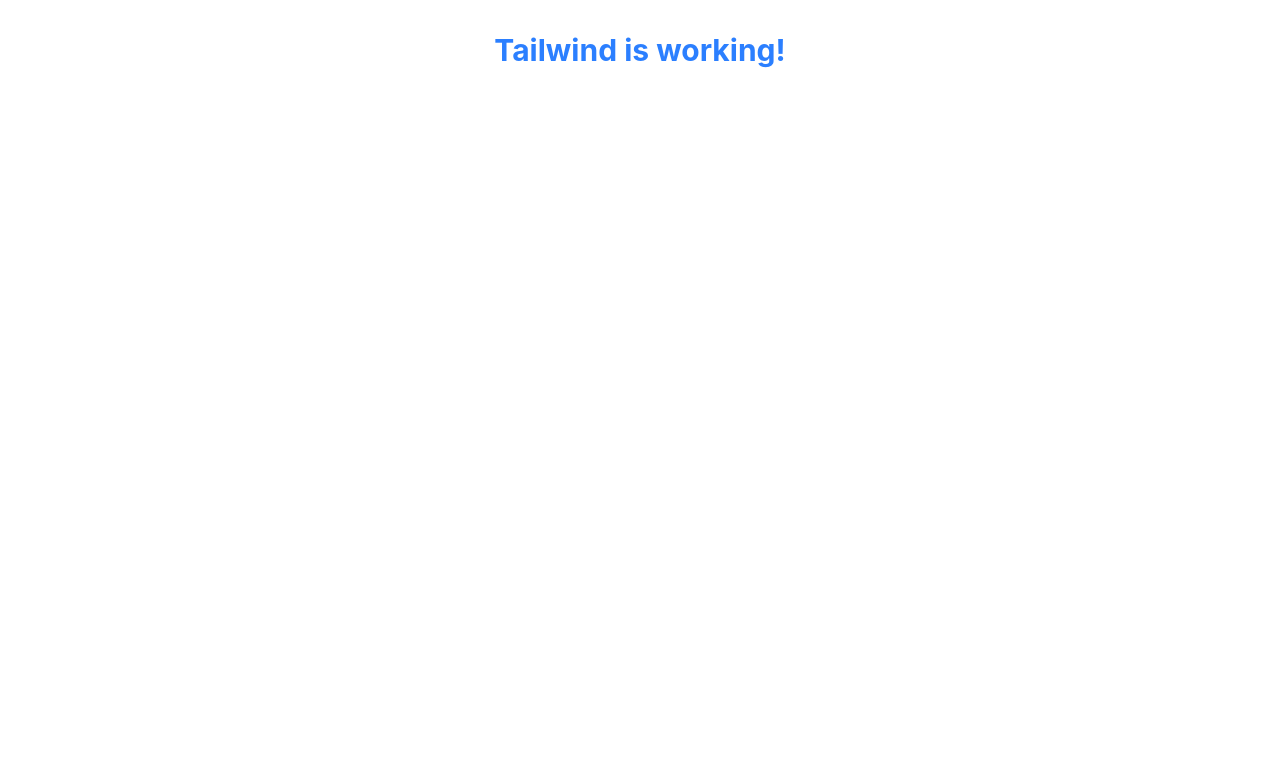
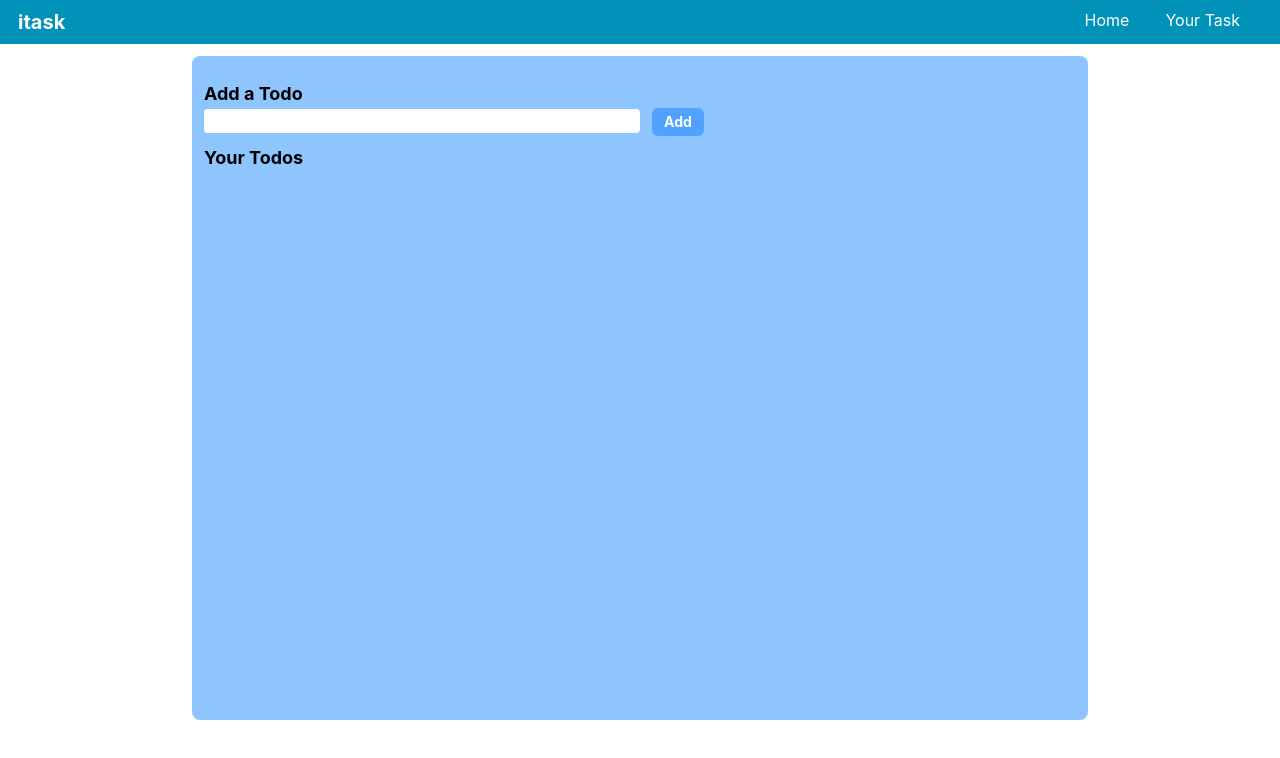
Before and after one commit to Asmar255/Todo-list, a React (Vite) app in the folder todo list/: page / in a window 1280 px wide. Shown: the top 758 px of the page. Built offline with nearby package versions, Linux system fonts and the light colour scheme.

Commit message:
created the navbar and now creating the logic for todo to be displayed after being added

```diff
--- a/todo list/index.html
+++ b/todo list/index.html
@@ -4,7 +4,7 @@
     <meta charset="UTF-8" />
     <link rel="icon" type="image/svg+xml" href="/vite.svg" />
     <meta name="viewport" content="width=device-width, initial-scale=1.0" />
-    <title>todo-list</title>
+    <title>todo-list  - manage your tasks</title>
   </head>
   <body>
     <div id="root"></div>
--- a/todo list/src/App.jsx
+++ b/todo list/src/App.jsx
@@ -1,13 +1,55 @@
 import { useState } from 'react'
-import reactLogo from './assets/react.svg'
-import viteLogo from '/vite.svg'
-import './App.css'
+import Navbar from './components/Navbar'
 
 function App() {
+
+  const [todo,settodo]=useState("")
+  const [todos,settodos]=useState([])
+    const handleEdit=()=>{
+
+    }
+
+    const handleDelete=()=>{
+
+    }
+
+    const handleAdd=()=>{
+      settodos([...todos,{todo,isCompleted: false}])
+      settodo("")
+    }
+
+     const handleChnage=(e)=>{
+      settodo(e.target.value)
+    }
+
   return (
-    <h1 className="text-3xl font-bold text-blue-500">
-      Tailwind is working!
-    </h1>
+    <>
+      <Navbar/>
+      <div className='container mx-auto my-3 rounded-lg bg-blue-300 py-4 px-3 max-w-4xl min-h-[83vh]'>
+
+        <div className="addtodo my-2">
+          <h2 className='text-lg font-bold'>Add a Todo</h2>
+          <input type="text" className='bg-white rounded-sm w-1/2' onChange={handleChnage} value={todo}/>
+          <button onClick={handleAdd} className='cursor-pointer bg-blue-400 hover:bg-blue-500 p-3 py-1 rounded-md text-white text-sm font-bold mx-3'>Add</button>
+        </div>
+
+          <h2 className='font-bold text-lg'>Your Todos</h2>
+          <div className="todos">
+            {todos.map(item=>{
+
+            <div className="todo flex">
+                <div className="text">
+                  {item.todo}
+                </div>
+                <div className="buttons">
+                  <button onClick={handleEdit} className='cursor-pointer bg-blue-400 hover:bg-blue-500 p-3 py-1 rounded-md text-white text-sm font-bold mx-1'>Edit</button>
+                  <button onClick={handleDelete} className='cursor-pointer bg-blue-400 hover:bg-blue-500 p-3 py-1 rounded-md text-white text-sm font-bold mx-1'>Delete</button>
+                </div>
+            </div>
+          })}
+          </div>
+      </div>
+    </>
   )
 }
 
--- /dev/null
+++ b/todo list/src/components/Navbar.jsx
@@ -0,0 +1,17 @@
+import React from 'react'
+
+const Navbar = () => {
+  return (
+    <nav className='flex justify-between bg-cyan-600 text-white py-2'>
+      <div className="logo flex">
+        <span className='font-bold text-xl mx-4.5 cursor-pointer justify-center'>itask</span>
+      </div>
+      <ul className="flex gap-9 mx-10 text-md ">
+        <li className='cursor-pointer hover:font-bold transition-all duration-100'>Home</li>
+        <li className='cursor-pointer hover:font-bold transition-all duration-100'>Your Task</li>
+      </ul>
+    </nav>
+  )
+}
+
+export default Navbar
```
